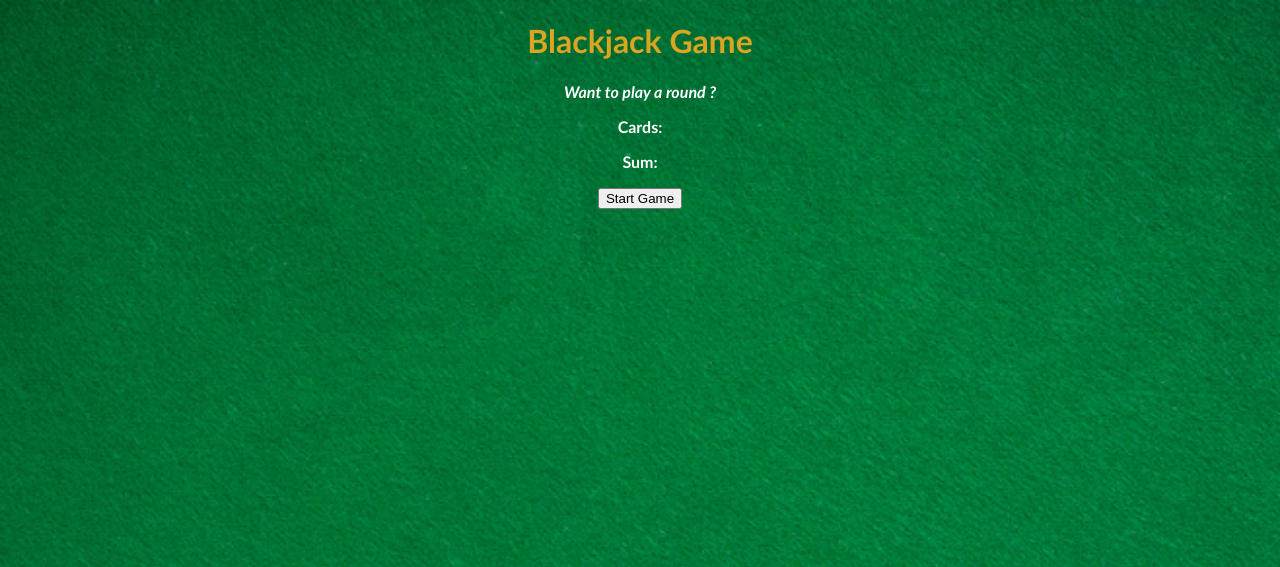
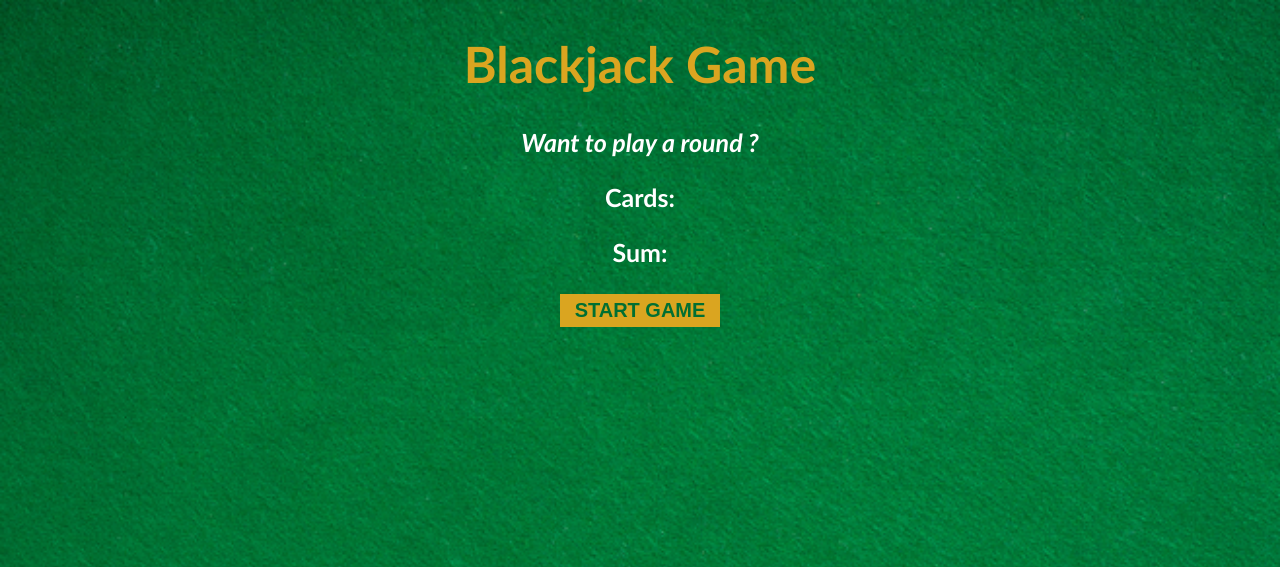
Before and after one commit to sergioralandison/blackjack-game, a PHP site: page / in a window 1280 px wide. Shown: the top 567 px of the page. Run offline with PHP 8.4, Linux system fonts and the light colour scheme.

Commit message:
add style to button tag

```diff
--- a/style.css
+++ b/style.css
@@ -6,6 +6,7 @@ body {
     text-align: center;
     color: white;
     font-weight: bold;
+    font-size: 25px;
 }
 
 h1 {
@@ -17,3 +18,16 @@ h1 {
     font-weight: bold;
     font-style: italic;
 }
+
+button {
+    color: #016f32;
+    width: 160px;
+    background: goldenrod;
+    padding-top: 5px;
+    padding-bottom: 5px;
+    font-weight: bold;
+    border: none;
+    cursor: pointer;
+    font-size: 20px;
+    text-transform: uppercase;
+}
```
